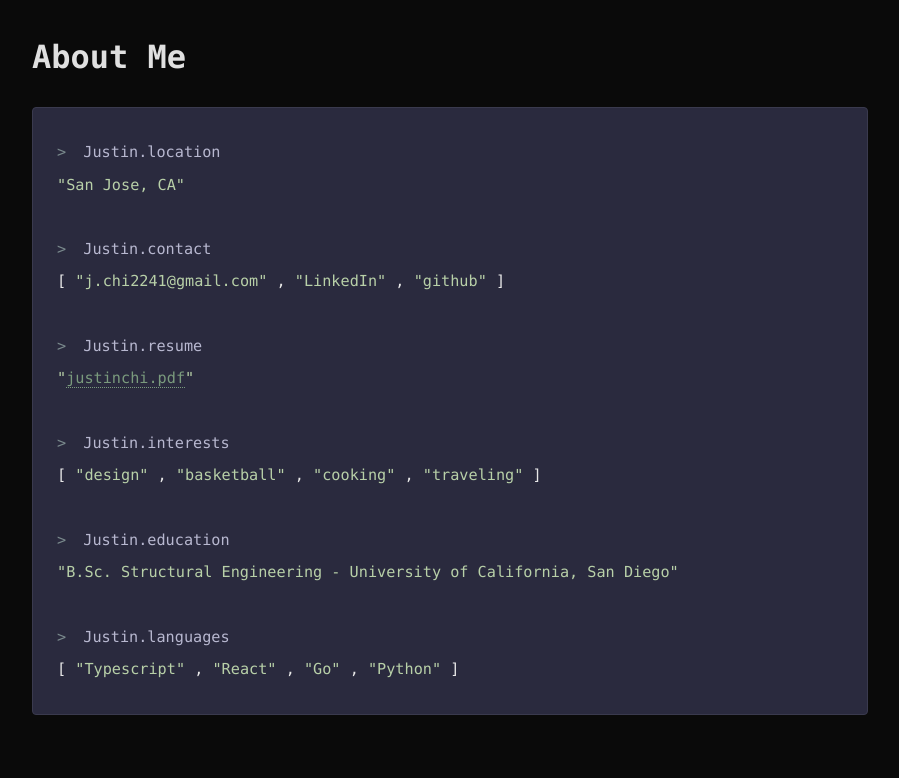
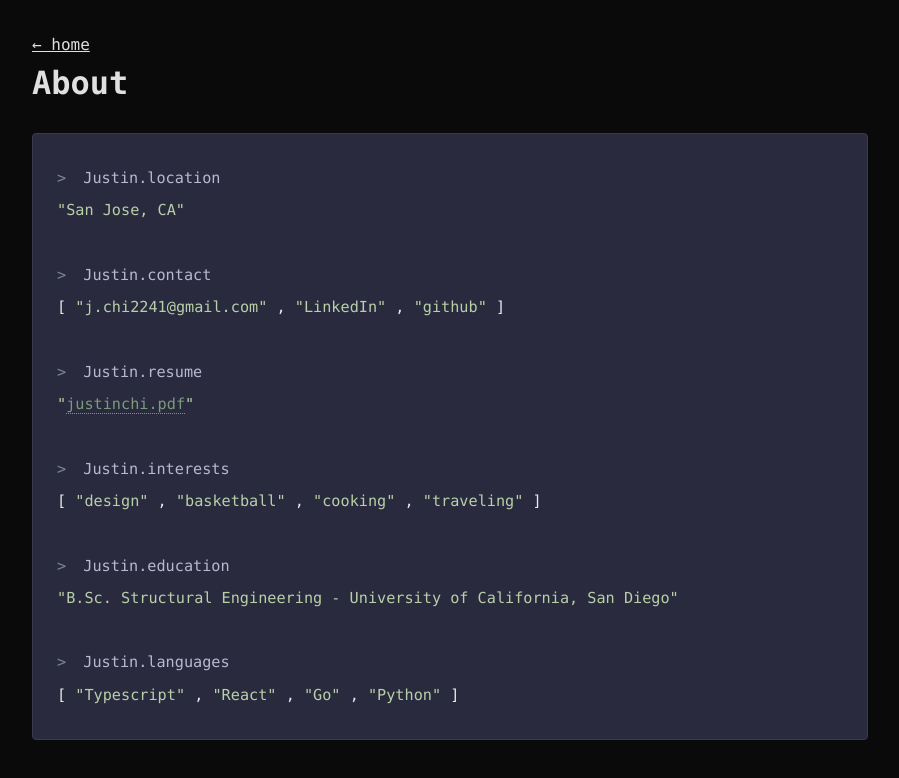
Before and after one commit to alex-wy-hsu/My-Personal-Website, an Astro site: page /about in a window 1280 px wide. Shown: the whole page, without its empty margins (190-1089 px from the left). Built offline with nearby package versions, Linux system fonts and the light colour scheme; Astro itself is replaced by a stand-in of ours.

Commit message:
feat(Step 12): About page alignment with site style
- Add '← home' back link to About page
- Simplify title to 'About' (instead of 'About Me')
- Terminal UI inherits monospace font from global settings
- Dark theme colors maintained for consistency
- About page styling aligned with year pages
- pnpm build succeeds

```diff
--- a/src/pages/about.astro
+++ b/src/pages/about.astro
@@ -5,6 +5,7 @@ import { aboutData } from '../data/about';
 ---
 
 <Layout title="About">
-  <h1>About Me</h1>
+  <p><a href="/">← home</a></p>
+  <h1>About</h1>
   <Terminal data={aboutData} />
 </Layout>
```
